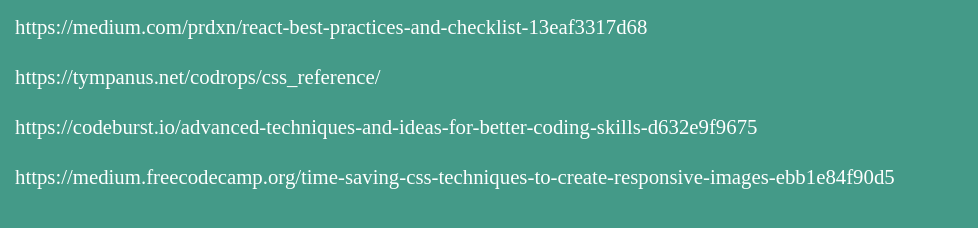
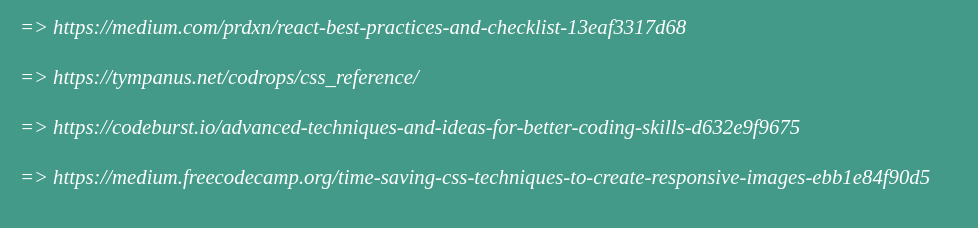
Before and after one commit to RuchiraMourya/MyExp, a plain HTML site: page readingList/index.html in a window 1280 px wide. Shown: the top 228 px of the page, without its empty margins (0-978 px from the left). Drawn offline with Linux system fonts and the light colour scheme.

Commit message:
Update index.html

```diff
--- a/readingList/index.html
+++ b/readingList/index.html
@@ -22,10 +22,11 @@
                 font-size: 1.3em;
                 font-weight: lighter;
                 text-decoration: none;
+                font-style: italic;
             }
 
             #listContainer a::before{
-               content : ('=>');
+               content : '=>';
                 padding : 5px;
             }
 
```
